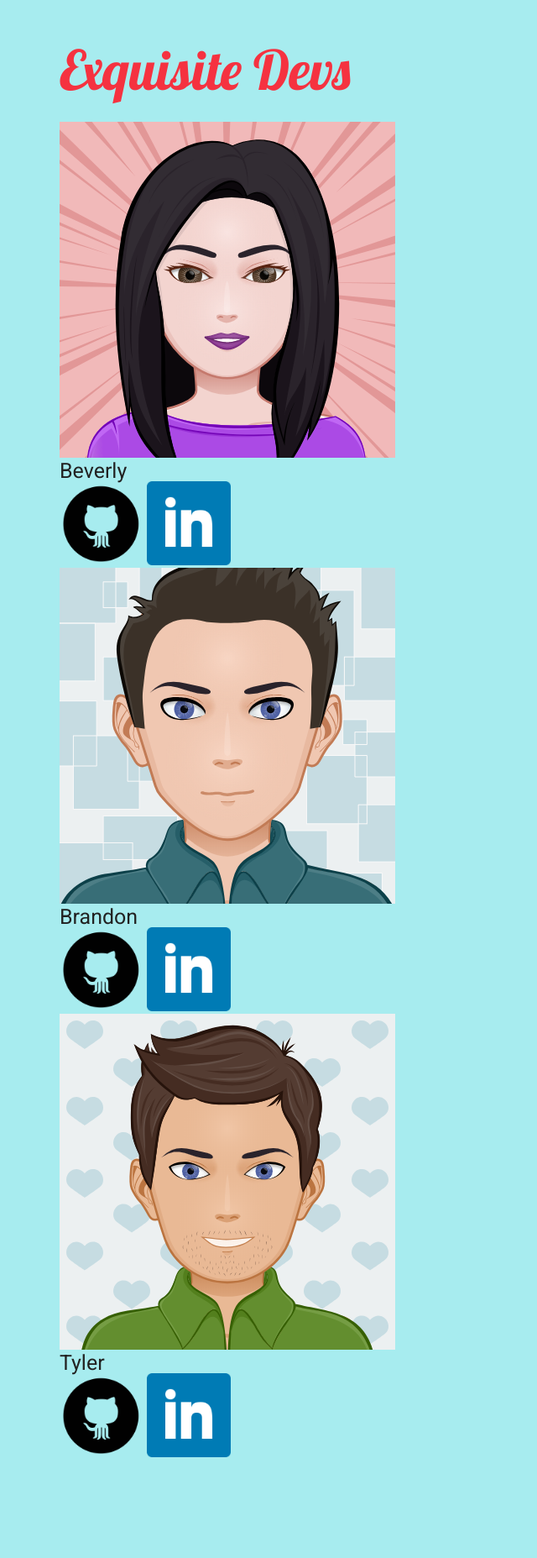
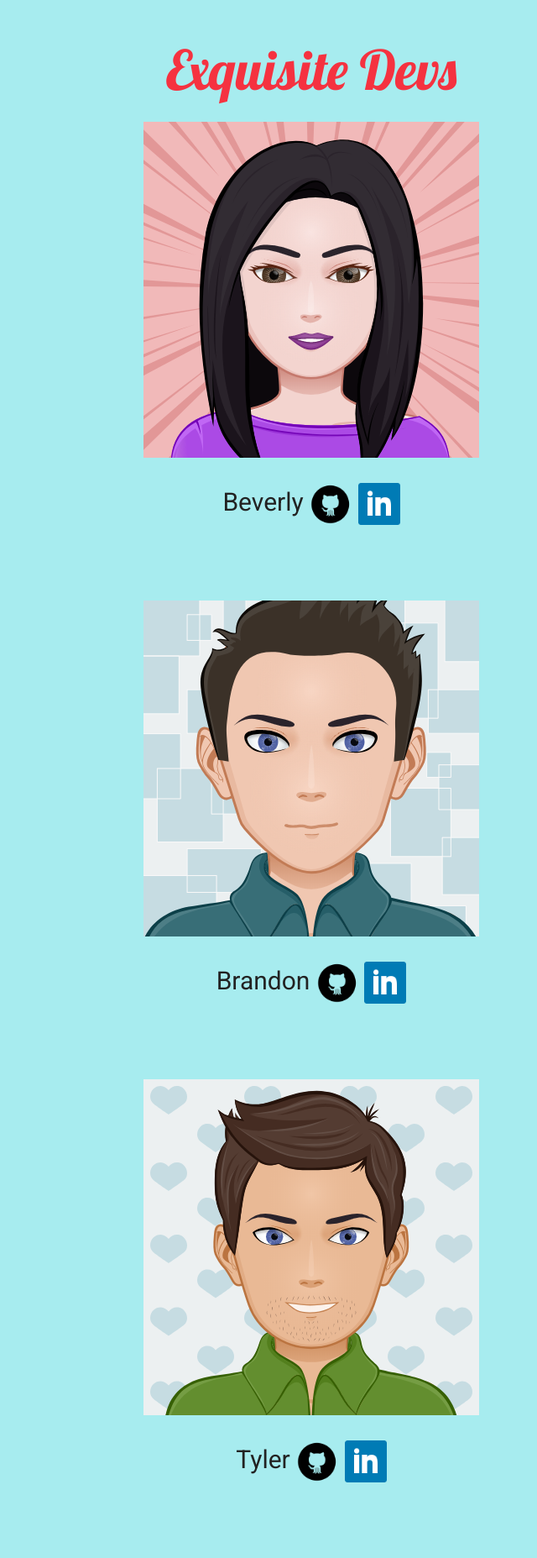
Before and after one commit to exquisite-noise/exquisite-noise, a Django app: page /about/ in a window 1280 px wide. Shown: the part 35-1890 px from the top of the page at 84% size, without its empty margins (269-909 px from the left). Before the commit the page ends 1770 px from the top, so only its background shows below. Run offline with Django 3.2, Linux system fonts and the light colour scheme; style sheets or scripts are compiled from the project's sources; parts of the project's set-up code (start-up, migrations or seed data) failed here and were passed over; some libraries are stand-ins or nearby versions.

Commit message:
styled about us page so everything is now evenly centered. moved github and linked in links into same row

```diff
--- a/noise/noise/static/_about_devs.scss
+++ b/noise/noise/static/_about_devs.scss
@@ -3,21 +3,36 @@
   h2 {
     margin-top: 50px;
     margin-bottom:30px;
+    text-align: center;
   }
+
   section {
     width: 600px;
     margin-left: auto;
     margin-right: auto;
+
+    h3 {
+        text-align: center;
+        margin: 30px 0px 90px 0px;
     }
-  #profile-pic {
+
+    .profile-pic {
       width: 400px;
       display: block;
       margin: auto;
     }
 
     a {
+        width: 50px;
+        margin: auto;
+    }
+
     img {
-      width: 100px;
+        vertical-align: middle;
+        width: 50px;
     }
+
+
   }
+
 }
--- a/noise/noise/templates/generic/about-us.html
+++ b/noise/noise/templates/generic/about-us.html
@@ -3,26 +3,35 @@
 
 {% block content %}
 <div class="about-us container">
+  <h2>Exquisite Devs</h2>
   <section>
-      <h2>Exquisite Devs</h2>
     <img class="profile-pic" src="{% static "beverly.png" %}" alt="Beverly">
-  <h4>Beverly</h3>
+    <h3>Beverly
+      <span>
         <a href="https://www.linkedin.com/in/beverly-pham/" target="_blank"><img class="icon" src="{% static "githubicon.png" %}" alt="GitHub"></a>
         <a href="https://github.com/zarkle" target="_blank"><img class="icon" src="{% static "linkedinicon.png" %}" alt="LinkedIn"></a>
+      </span>
+    </h3>
     </section>
 
   <section>
     <img class="profile-pic" src="{% static "brandon.png" %}" alt="Brandon">
-  <h4>Brandon</h3>
+    <h3>Brandon
+        <span>
             <a href="https://www.linkedin.com/in/brandonholderman/" target="_blank"><img class="icon" src="{% static "githubicon.png" %}" alt="GitHub"></a>
             <a href="https://github.com/brandonholderman" target="_blank"><img class="icon" src="{% static "linkedinicon.png" %}" alt="LinkedIn"></a>
+          </span>
+    </h3>
   </section>
 
   <section>
     <img class="profile-pic" src="{% static "tyler.png" %}" alt="Tyler">
-  <h4>Tyler</h3>
+    <h3>Tyler
+      <span>
         <a href="https://www.linkedin.com/in/tylerfishbone/" target="_blank"><img class="icon" src="{% static "githubicon.png" %}" alt="GitHub"></a>
         <a href="https://github.com/tyler-fishbone" target="_blank"><img class="icon" src="{% static "linkedinicon.png" %}" alt="LinkedIn"></a>
+      </span>
+    </h3>
   </section>
 </div>
 {% endblock %}
```
Also changed, not shown: noise/noise/static/_base.css (+15 -9 lines), noise/static/_base.css (+15 -9 lines). Lines whose indentation alone changed are shown as unchanged.
